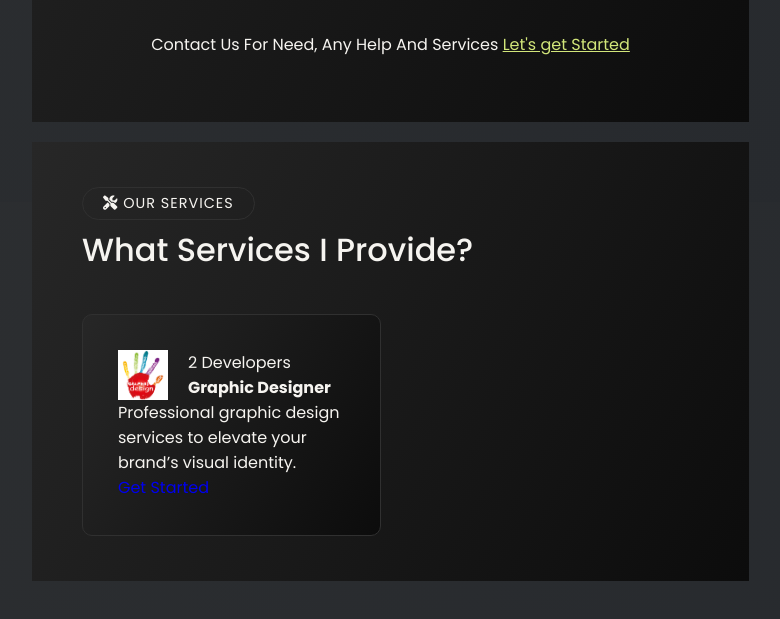
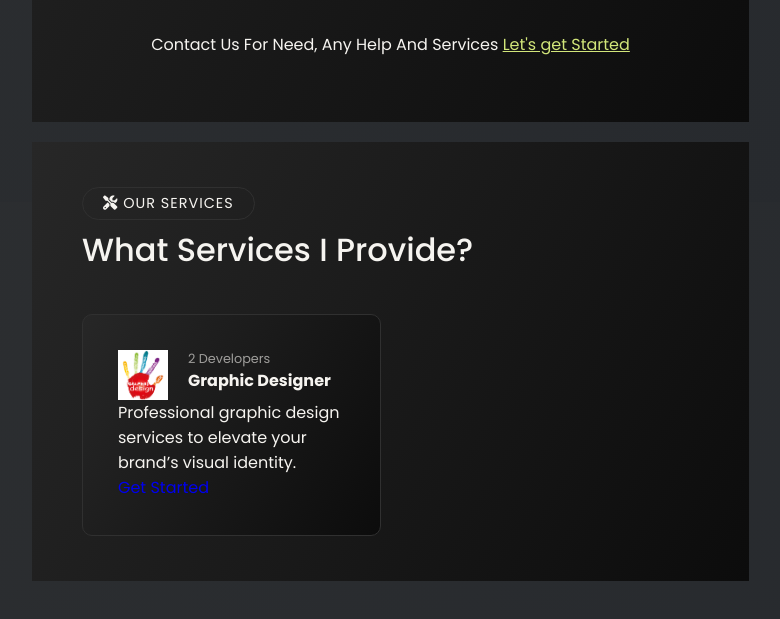
Before and after one commit to saintmatthew-svg/My-Portfolio, a plain HTML site: page index.html in a window 1280 px wide. Shown: the part 1398-2017 px from the top of the page, without its empty margins (467-1247 px from the left). Drawn offline with Linux system fonts and the light colour scheme; a web font is replaced by a local one.

Commit message:
my-portfolio

```diff
--- a/css/style.css
+++ b/css/style.css
@@ -412,3 +412,8 @@ header ul li a:hover{
     display: flex;
     flex-direction: column;
 }
+.service-box-heading-text span{
+    color: var(--text-color);
+    opacity: 0.6;
+    font-size: 0.8em;
+}
```
